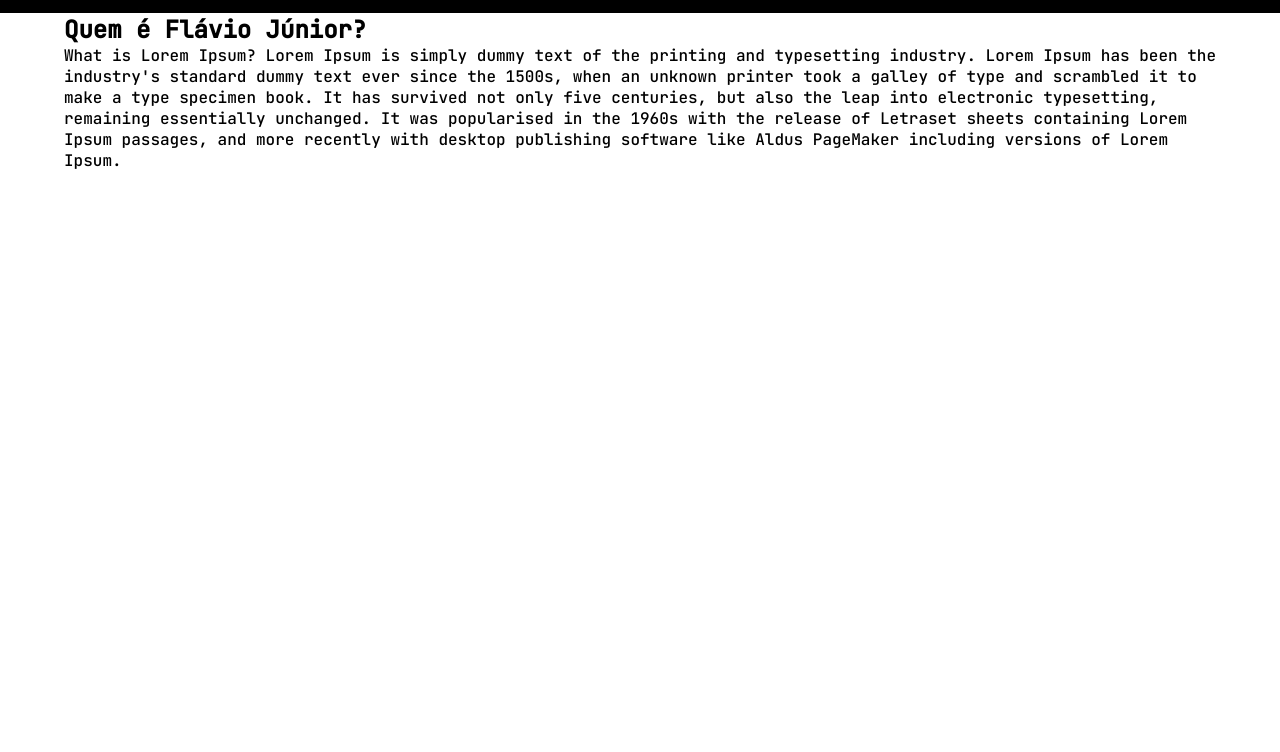
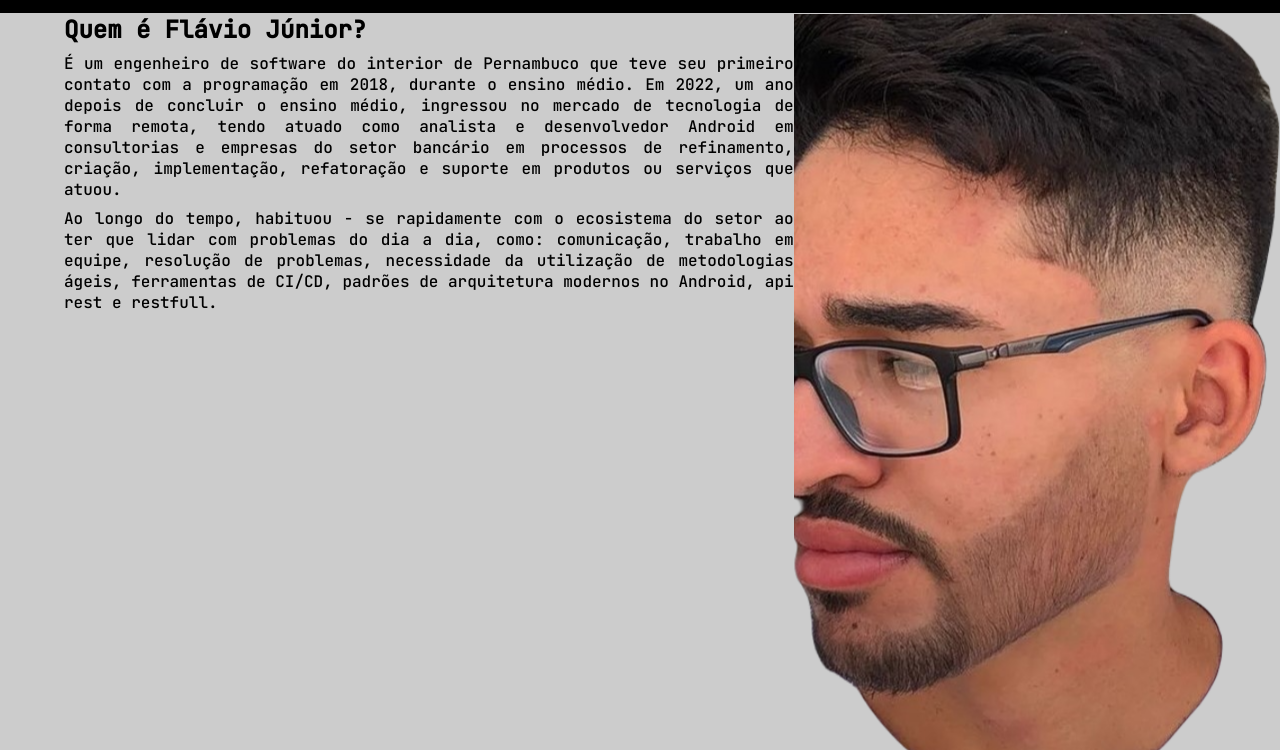
Before and after one commit to flavio-junior/flaviojunior.github.io, a plain HTML site: page index.html in a window 1280 px wide. Shown: the part 50-802 px from the top of the page. Drawn offline with Linux system fonts and the light colour scheme.

Commit message:
feat: writing introduction

```diff
--- a/css/stylesheet.css
+++ b/css/stylesheet.css
@@ -42,6 +42,35 @@ body {
    float: left;
    margin-left: 48px;
    padding: 16px;
+}
+
+#intro {
+   height: 100%;
+}
+
+#intro-content {
+   background: #ccc;
+   height: 100%;
+   padding-top: 64px;
+   padding-left: 64px;
+}
+
+#intro-content-history {
+   float: left;
+   height: 100%;
+   width: 60%;
+}
+
+#intro-content-history p {
+   margin-top: 8px;
+   text-align: justify;
+}
+
+#intro-content-image {
+   background: url(../imagens/fivicon.png) no-repeat right;
+   float: right;
+   height: 100%;
+   width: 40%;
 }
 
 .sections {
--- a/index.html
+++ b/index.html
@@ -11,7 +11,7 @@
         <header>
             <div id="nav-bar-container">
                 <div id="logo">
-                    <a href="">flavio-junior</a>
+                    <a href="index.html">flavio-junior</a>
                 </div>
 
                 <nav>
@@ -24,10 +24,22 @@
             </div>
         </header>
 
-        <section class="sections">
-            <div>
-                <h1>Quem é Flávio Júnior?</h1>
-                <p>What is Lorem Ipsum? Lorem Ipsum is simply dummy text of the printing and typesetting industry. Lorem Ipsum has been the industry's standard dummy text ever since the 1500s, when an unknown printer took a galley of type and scrambled it to make a type specimen book. It has survived not only five centuries, but also the leap into electronic typesetting, remaining essentially unchanged. It was popularised in the 1960s with the release of Letraset sheets containing Lorem Ipsum passages, and more recently with desktop publishing software like Aldus PageMaker including versions of Lorem Ipsum.</p>
+        <section id="intro">
+            <div id="intro-content">
+                <div id="intro-content-history">
+                    <h1>Quem é Flávio Júnior?</h1>
+                    <p>
+                        É um engenheiro de software do interior de Pernambuco que teve seu primeiro contato com a programação em 2018, durante o ensino médio. Em 2022, um ano depois de concluir o ensino médio,
+                        ingressou no mercado de tecnologia de forma remota, tendo atuado como analista e desenvolvedor Android em consultorias e empresas do setor bancário em processos de refinamento, criação, implementação, refatoração e suporte em produtos ou serviços que atuou.
+                    </p>
+                    <p>
+                        Ao longo do tempo, habituou - se rapidamente com o ecosistema do setor ao ter que lidar com problemas do dia a dia, como:  comunicação, trabalho em equipe, resolução de problemas,
+                        necessidade da utilização de metodologias ágeis, ferramentas de CI/CD, padrões de arquitetura modernos no Android, api rest e restfull.
+                    </p>
+                </div>
+                <div id="intro-content-image">
+
+                </div>
             </div>
         </section>
 
```
